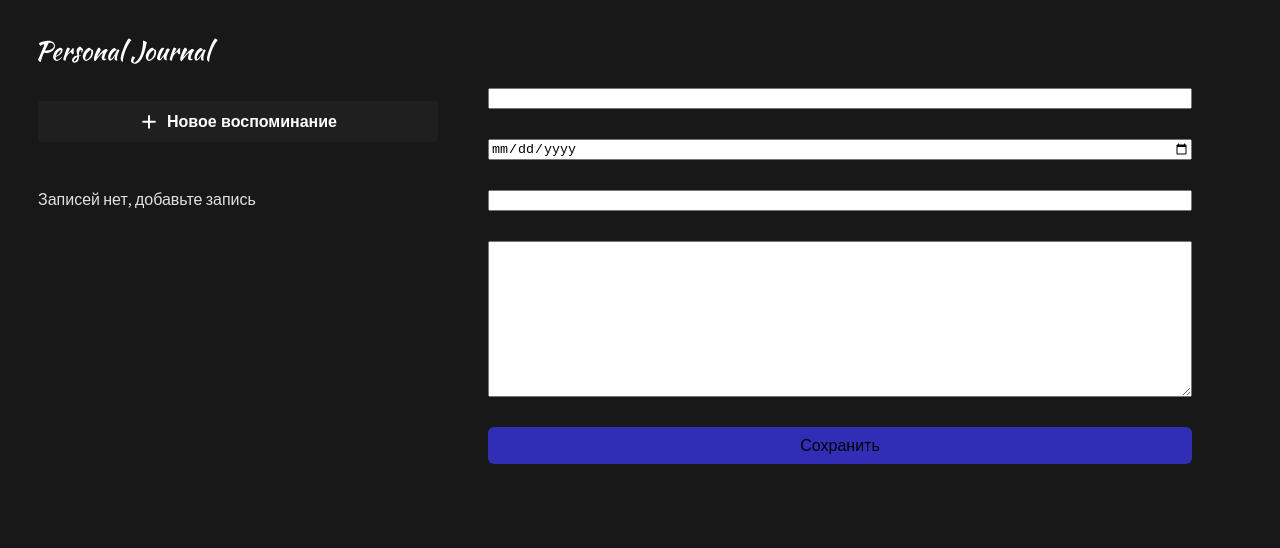
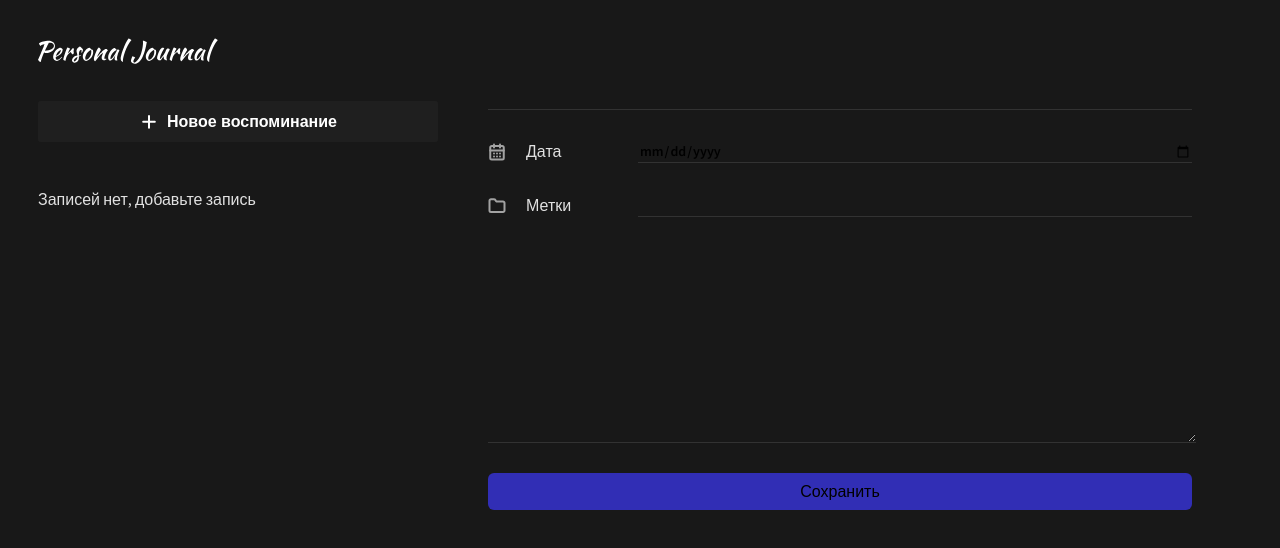
Before and after one commit to Uri555459/react-journal, a React (Vite) app: page / in a window 1280 px wide. Shown: the top 548 px of the page. Built offline with nearby package versions, Linux system fonts and the light colour scheme.

Commit message:
Added clear component JournalForm of error

```diff
--- a/src/App.jsx
+++ b/src/App.jsx
@@ -1,4 +1,4 @@
-import { useState } from 'react'
+import { useEffect, useState } from 'react'
 
 import { Body, LeftPanel } from './layouts'
 import {
@@ -10,24 +10,32 @@ import {
 
 import styles from './App.module.scss'
 
-const INITIAL_DATA = [
-	// {
-	// 	id: 1,
-	// 	title: 'My title',
-	// 	date: new Date(),
-	// 	tag: 'My text',
-	// 	text: 'Hi'
-	// }
-]
+export const App = () => {
+	const [items, setItems] = useState([])
 
-export const App = () => {
-	const [items, setItems] = useState(INITIAL_DATA)
+	useEffect(() => {
+		const data = JSON.parse(localStorage.getItem('data'))
+		if (data) {
+			setItems(
+				data.map(item => ({
+					...item,
+					date: new Date(item.date)
+				}))
+			)
+		}
+	}, [])
+
+	useEffect(() => {
+		if (items.length) {
+			localStorage.setItem('data', JSON.stringify(items))
+		}
+	}, [items])
 
 	const addItem = item => {
 		setItems(prev => [
 			...prev,
 			{
-				id: Math.max(...prev.map(item => item.id)) + 1,
+				id: prev.length > 0 ? Math.max(...prev.map(item => item.id)) + 1 : 1,
 				title: item.title,
 				date: new Date(item.date),
 				text: item.text
--- /dev/null
+++ b/src/components/Input/Input.jsx
@@ -0,0 +1,7 @@
+import cn from 'clsx'
+
+import styles from './Input.module.scss'
+
+export const Input = ({ className }) => {
+	return <input type='text' className={cn(styles.input, className)} />
+}
--- /dev/null
+++ b/src/components/Input/Input.module.scss
@@ -0,0 +1,28 @@
+.input-title {
+	border: none;
+	background: none;
+	font-size: 32px;
+	font-style: normal;
+	font-weight: 600;
+	line-height: normal;
+	font-family: 'Source Sans 3', sans-serif;
+	border-bottom: 1px solid #323232;
+	width: 100%;
+}
+
+.input {
+	border: none;
+	background: none;
+	font-size: 14px;
+	font-style: normal;
+	font-weight: 600;
+	line-height: normal;
+	font-family: 'Source Sans 3', sans-serif;
+	border-bottom: 1px solid #323232;
+	width: 100%;
+}
+
+.invalid {
+	border: 1px solid red;
+	background: rgb(68, 6, 6);
+}
--- a/src/components/JournalForm/JournalForm.jsx
+++ b/src/components/JournalForm/JournalForm.jsx
@@ -1,20 +1,114 @@
+import { useEffect, useState } from 'react'
+import cn from 'clsx'
+
 import { Button } from '../'
+
 import styles from './JournalForm.module.scss'
 
+const INITIAL_STATE = {
+	title: true,
+	text: true,
+	date: true
+}
+
+const DELAY = 2000
+
 export const JournalForm = ({ onSubmit }) => {
+	const [formValidState, setFormValidState] = useState(INITIAL_STATE)
+
+	useEffect(() => {
+		let timerId
+
+		if (
+			!formValidState.date ||
+			!setFormValidState.text ||
+			!setFormValidState.title
+		) {
+			timerId = setTimeout(() => {
+				setFormValidState(INITIAL_STATE)
+			}, DELAY)
+		}
+
+		return () => {
+			clearTimeout(timerId)
+		}
+	}, [formValidState])
+
 	const addJournalItem = event => {
 		event.preventDefault()
 		const formData = new FormData(event.target)
 		const formProps = Object.fromEntries(formData)
+
+		let isFormValid = true
+		if (!formProps.title?.trim()) {
+			setFormValidState(state => ({ ...state, title: false }))
+			isFormValid = false
+		} else {
+			setFormValidState(state => ({ ...state, title: true }))
+		}
+
+		if (!formProps.text?.trim()) {
+			setFormValidState(state => ({ ...state, text: false }))
+			isFormValid = false
+		} else {
+			setFormValidState(state => ({ ...state, text: true }))
+		}
+
+		if (!formProps.date) {
+			setFormValidState(state => ({ ...state, date: false }))
+			isFormValid = false
+		} else {
+			setFormValidState(state => ({ ...state, date: true }))
+		}
+
+		if (!isFormValid) {
+			return
+		}
+
 		onSubmit(formProps)
 	}
 
 	return (
 		<form className={styles['journal-form']} onSubmit={addJournalItem}>
-			<input type='text' name='title' />
-			<input type='date' name='date' />
-			<input type='text' name='tag' />
-			<textarea name='' cols='30' rows='10'></textarea>
+			<div className={styles['form-row']}>
+				<input
+					type='text'
+					name='title'
+					className={cn(styles['input'], {
+						[styles.invalid]: !formValidState.title
+					})}
+				/>
+			</div>
+			<div className={styles['form-row']}>
+				<label htmlFor='date' className={styles['form-label']}>
+					<img src='/calendar.svg' alt='Иконка календаря' />
+					<span>Дата</span>
+				</label>
+				<input
+					id='date'
+					type='date'
+					name='date'
+					className={cn(styles.input, {
+						[styles.invalid]: !formValidState.date
+					})}
+				/>
+			</div>
+
+			<div className={styles['form-row']}>
+				<label htmlFor='tag' className={styles['form-label']}>
+					<img src='/folder.svg' alt='Иконка папки' />
+					<span>Метки</span>
+				</label>
+				<input id='tag' type='text' name='tag' className={cn(styles.input)} />
+			</div>
+			<textarea
+				name='text'
+				cols='30'
+				rows='10'
+				className={cn(styles.input, {
+					[styles.invalid]: !formValidState.text
+				})}
+			></textarea>
 			<Button text='Сохранить' />
 		</form>
 	)
--- a/src/components/index.js
+++ b/src/components/index.js
@@ -6,3 +6,4 @@ export { Header } from './Header/Header'
 export { JournalAddButton } from './JournalAddButton/JournalAddButton'
 export { Logo } from './Logo/Logo'
 export { JournalForm } from './JournalForm/JournalForm'
+export { Input } from './Input/Input'
```
